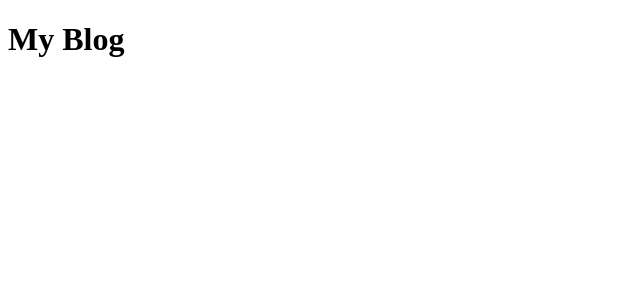
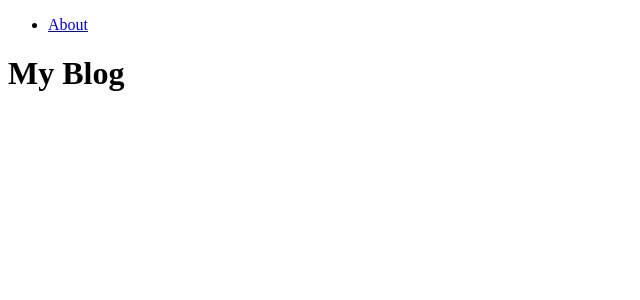
Before and after one commit to aw-birdgang/nextjs-lecture-v13-blog, a Next.js app: page / in a window 1280 px wide. Shown: the top 300 px of the page, without its empty margins (0-640 px from the left). Built offline with nearby package versions, Linux system fonts and the light colour scheme.

Commit message:
add Next Link Component.

```diff
--- a/pages/index.tsx
+++ b/pages/index.tsx
@@ -1,6 +1,20 @@
+import Link from "next/link";
+
 function HomePage() {
+    console.log('HomePage ender');
     return (
         <>
+            <header>
+                <nav>
+                    <ul>
+                        <li>
+                            <Link href="/about">
+                                About
+                            </Link>
+                        </li>
+                    </ul>
+                </nav>
+            </header>
             <main>
                 <h1>My Blog</h1>
             </main>
```
